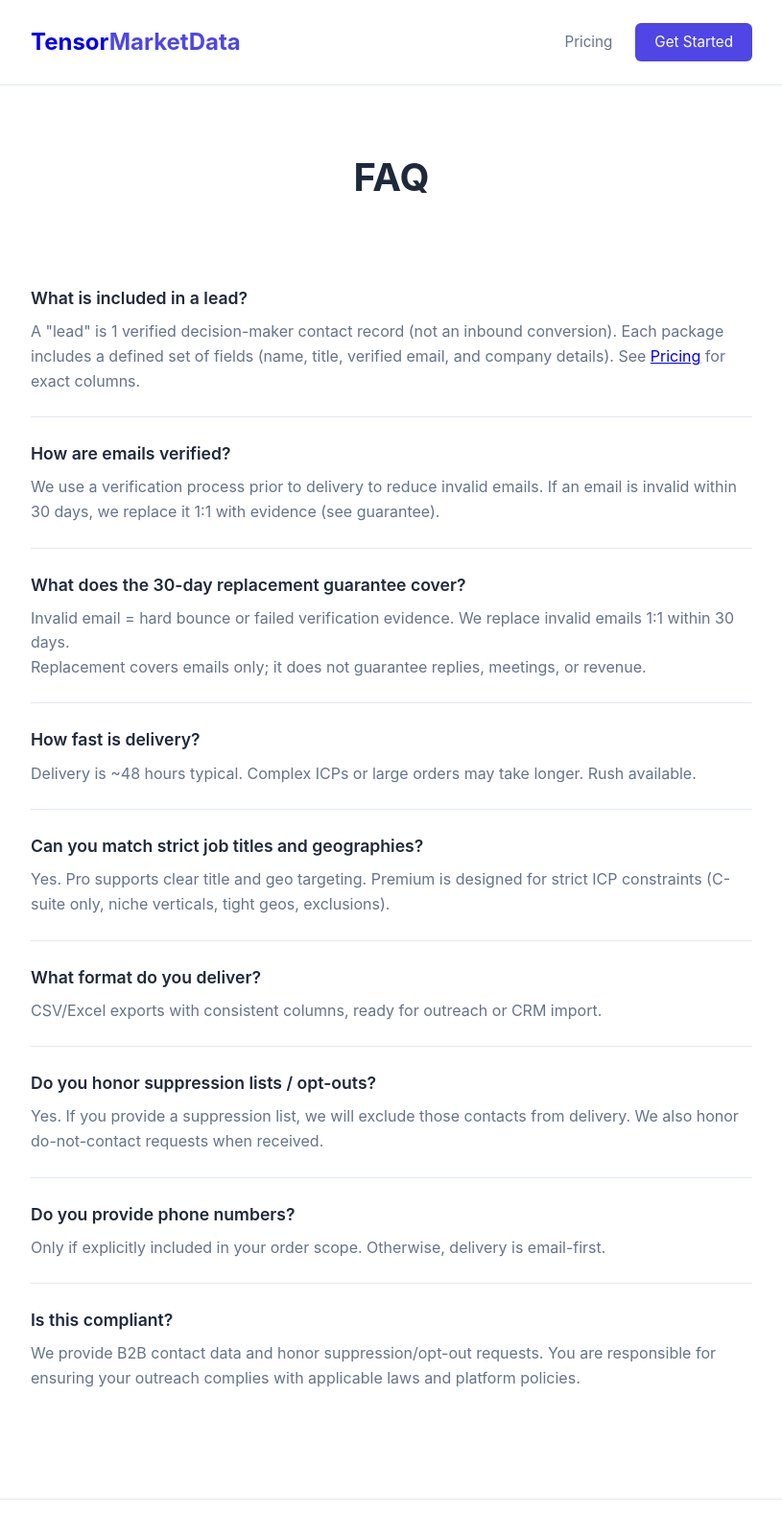
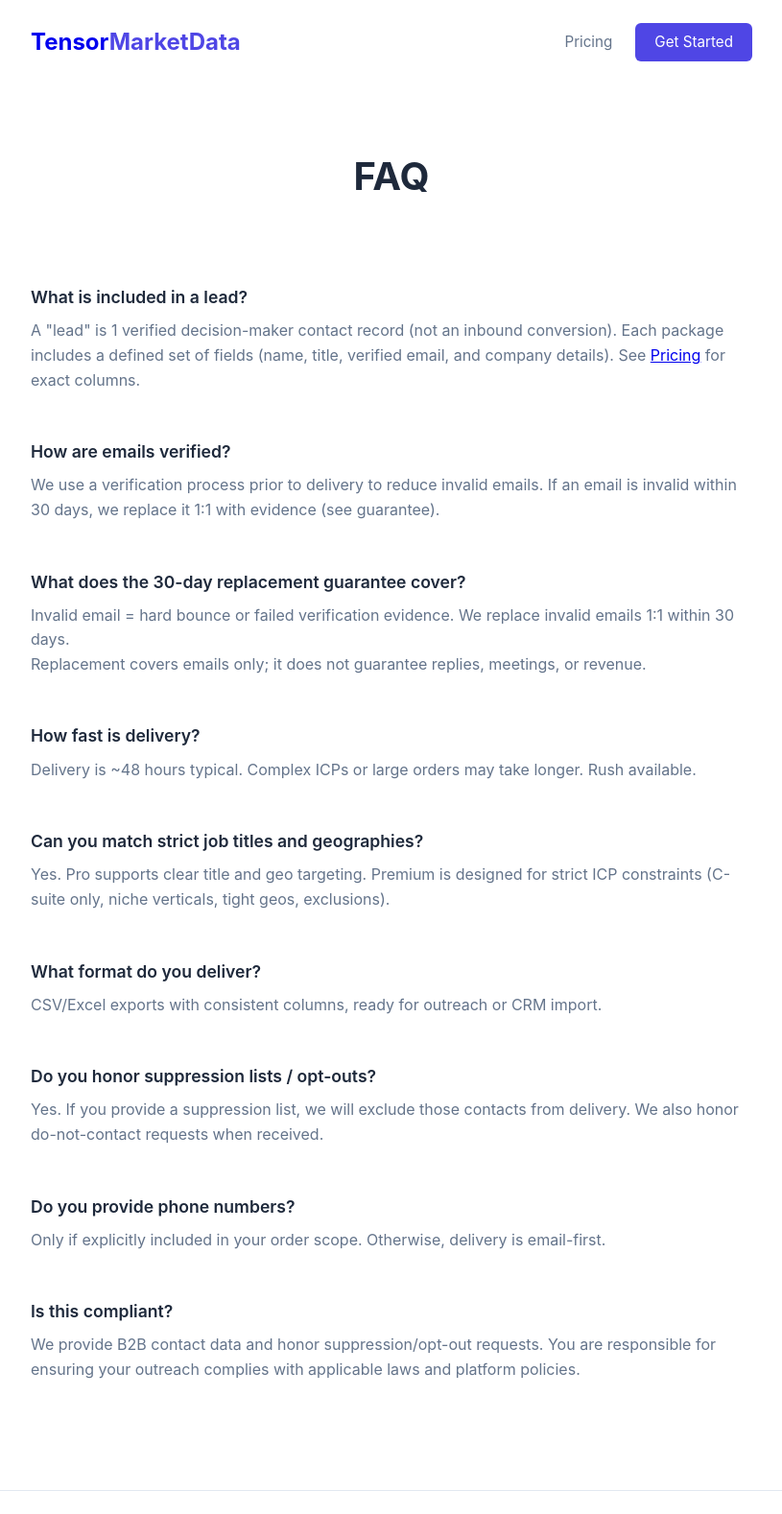
Before and after one commit to Hexy888/TensorMarketData, a FastAPI app: page /faq in a window 1280 px wide. Shown: the top 1578 px of the page at 96% size, without its empty margins (232-1047 px from the left). Run offline with FastAPI, Linux system fonts and the light colour scheme.

Commit message:
Fix: Remove header underline, make logo consistent

```diff
--- a/templates/admin.html
+++ b/templates/admin.html
@@ -21,7 +21,7 @@
     body { font-family: -apple-system, BlinkMacSystemFont, 'Segoe UI', Roboto, sans-serif; background: var(--bg-secondary); color: var(--text); }
     .container { max-width: 1400px; margin: 0 auto; padding: 0 1.5rem; }
 
-    header { background: white; padding: 1rem 0; border-bottom: 1px solid var(--border); }
+    header { background: white; padding: 1rem 0; }
     header .container { display: flex; justify-content: space-between; align-items: center; }
     .logo { font-size: 1.25rem; font-weight: 700; text-decoration: none; }
     .logo span { color: var(--primary); }
@@ -39,7 +39,7 @@
 
     .board { display: grid; grid-template-columns: repeat(auto-fit, minmax(280px, 1fr)); gap: 1rem; padding-bottom: 2rem; }
     .column { background: var(--bg-secondary); border-radius: 12px; padding: 1rem; min-height: 400px; }
-    .column-header { display: flex; justify-content: space-between; align-items: center; margin-bottom: 1rem; padding-bottom: 0.75rem; border-bottom: 1px solid var(--border); }
+    .column-header { display: flex; justify-content: space-between; align-items: center; margin-bottom: 1rem; padding-bottom: 0.75rem; }
     .column-title { font-weight: 600; font-size: 0.9rem; }
     .column-count { background: var(--border); padding: 0.2rem 0.5rem; border-radius: 10px; font-size: 0.75rem; }
 
--- a/templates/customer-orders.html
+++ b/templates/customer-orders.html
@@ -18,7 +18,7 @@
     body { font-family: -apple-system, BlinkMacSystemFont, sans-serif; background: var(--bg-secondary); color: var(--text); }
     .container { max-width: 1000px; margin: 0 auto; padding: 0 1.5rem; }
 
-    header { background: white; padding: 1rem 0; border-bottom: 1px solid var(--border); }
+    header { background: white; padding: 1rem 0; }
     header .container { display: flex; justify-content: space-between; align-items: center; }
     .logo { font-size: 1.25rem; font-weight: 700; text-decoration: none; }
     .logo span { color: var(--primary); }
--- a/templates/faq.html
+++ b/templates/faq.html
@@ -29,7 +29,7 @@
     }
     .container { max-width: 800px; margin: 0 auto; padding: 0 1.5rem; }
 
-    header { padding: 1.5rem 0; border-bottom: 1px solid var(--border); }
+    header { padding: 1.5rem 0; }
     header .container { display: flex; justify-content: space-between; align-items: center; }
     .logo { font-size: 1.5rem; font-weight: 700; text-decoration: none; }
     .logo span { color: var(--primary); }
@@ -42,7 +42,7 @@
     .hero h1 { font-size: 2.5rem; font-weight: 700; margin-bottom: 1rem; }
 
     .faq-list { padding-bottom: 4rem; }
-    .faq-item { margin-bottom: 1.5rem; border-bottom: 1px solid var(--border); padding-bottom: 1.5rem; }
+    .faq-item { margin-bottom: 1.5rem; padding-bottom: 1.5rem; }
     .faq-item:last-child { border-bottom: none; }
     .faq-item h3 { font-size: 1.1rem; font-weight: 600; margin-bottom: 0.5rem; }
     .faq-item p { color: var(--text-muted); }
--- a/templates/get-started.html
+++ b/templates/get-started.html
@@ -32,7 +32,7 @@
     }
     .container { max-width: 800px; margin: 0 auto; padding: 0 1.5rem; }
 
-    header { padding: 1.5rem 0; border-bottom: 1px solid var(--border); }
+    header { padding: 1.5rem 0; }
     header .container { display: flex; justify-content: space-between; align-items: center; }
     .logo { font-size: 1.5rem; font-weight: 700; text-decoration: none; }
     .logo span { color: var(--primary); }
--- a/templates/index.html
+++ b/templates/index.html
@@ -82,7 +82,7 @@
 
     header {
       padding: 1rem 0;
-      border-bottom: 1px solid var(--border);
+
       background: rgba(255,255,255,0.95);
       backdrop-filter: blur(10px);
       position: fixed;
@@ -403,7 +403,7 @@
     .sample-output > .container > p { text-align: center; color: var(--text-muted); margin-bottom: 2rem; }
     .sample-table { overflow-x: auto; margin-bottom: 1rem; }
     .sample-table table { width: 100%; border-collapse: collapse; background: white; border-radius: 8px; overflow: hidden; box-shadow: 0 1px 3px rgba(0,0,0,0.1); }
-    .sample-table th, .sample-table td { padding: 0.75rem 1rem; text-align: left; border-bottom: 1px solid var(--border); font-size: 0.85rem; }
+    .sample-table th, .sample-table td { padding: 0.75rem 1rem; text-align: left; font-size: 0.85rem; }
     .sample-table th { background: var(--primary); color: white; font-weight: 600; white-space: nowrap; }
     .sample-table td { font-family: monospace; font-size: 0.8rem; }
     .sample-note { text-align: center; color: var(--text-muted); font-size: 0.9rem; }
@@ -441,7 +441,7 @@
     .faq-preview h2 { text-align: center; margin-bottom: 0.5rem; }
     .faq-preview > .container > p { text-align: center; color: var(--text-muted); margin-bottom: 2rem; }
     .faq-list { max-width: 700px; margin: 0 auto 2rem; }
-    .faq-item { border-bottom: 1px solid var(--border); }
+    .faq-item { }
     .faq-question { padding: 1rem 0; font-weight: 600; cursor: pointer; display: flex; justify-content: space-between; align-items: center; }
     .faq-answer { padding-bottom: 1rem; color: var(--text-muted); display: none; }
     .faq-item.open .faq-answer { display: block; }
--- a/templates/pricing.html
+++ b/templates/pricing.html
@@ -55,7 +55,7 @@
 
     header {
       padding: 1rem 0;
-      border-bottom: 1px solid var(--border);
+
       background: rgba(255,255,255,0.95);
       backdrop-filter: blur(10px);
       position: fixed;
@@ -68,7 +68,7 @@
       justify-content: space-between;
       align-items: center;
     }
-    .logo { font-size: 1.5rem; font-weight: 800; letter-spacing: -0.03em; color: var(--text); }
+    .logo { font-size: 1.5rem; font-weight: 800; letter-spacing: -0.03em; color: var(--text); text-decoration: none; }
     .logo span { color: var(--primary); }
     nav { display: flex; gap: 2rem; align-items: center; }
     nav a {
--- a/templates/privacy.html
+++ b/templates/privacy.html
@@ -28,7 +28,7 @@
     }
     .container { max-width: 800px; margin: 0 auto; padding: 0 1.5rem; }
 
-    header { padding: 1.5rem 0; border-bottom: 1px solid var(--border); }
+    header { padding: 1.5rem 0; }
     header .container { display: flex; justify-content: space-between; align-items: center; }
     .logo { font-size: 1.5rem; font-weight: 700; text-decoration: none; }
     .logo span { color: var(--primary); }
--- a/templates/sample.html
+++ b/templates/sample.html
@@ -39,7 +39,7 @@
     .container { max-width: 800px; margin: 0 auto; padding: 0 1.5rem; }
 
     /* Header */
-    header { padding: 1.5rem 0; border-bottom: 1px solid var(--border); }
+    header { padding: 1.5rem 0; }
     header .container { display: flex; justify-content: space-between; align-items: center; }
     .logo { font-size: 1.5rem; font-weight: 700; text-decoration: none; }
     .logo span { color: var(--primary); }
--- a/templates/terms.html
+++ b/templates/terms.html
@@ -28,7 +28,7 @@
     }
     .container { max-width: 800px; margin: 0 auto; padding: 0 1.5rem; }
 
-    header { padding: 1.5rem 0; border-bottom: 1px solid var(--border); }
+    header { padding: 1.5rem 0; }
     header .container { display: flex; justify-content: space-between; align-items: center; }
     .logo { font-size: 1.5rem; font-weight: 700; text-decoration: none; }
     .logo span { color: var(--primary); }
```
